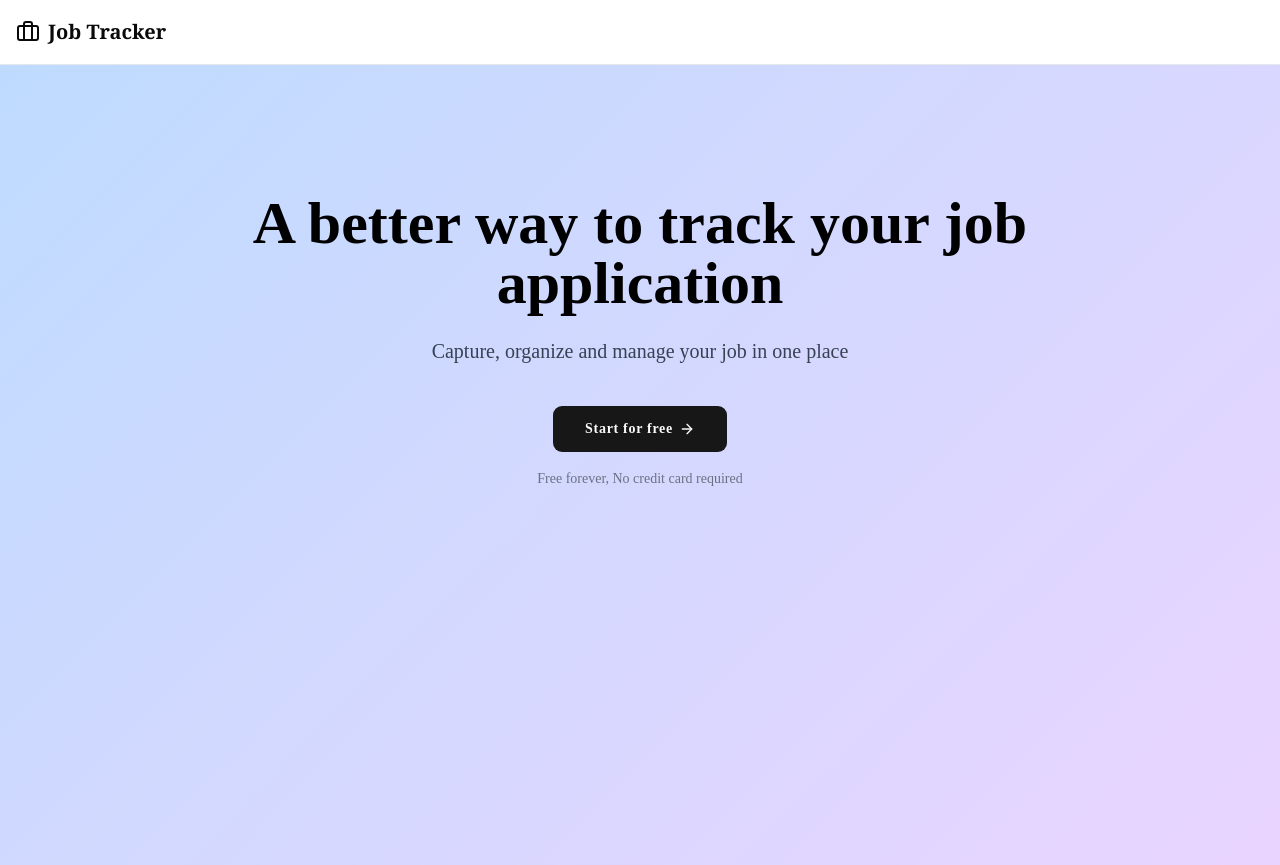
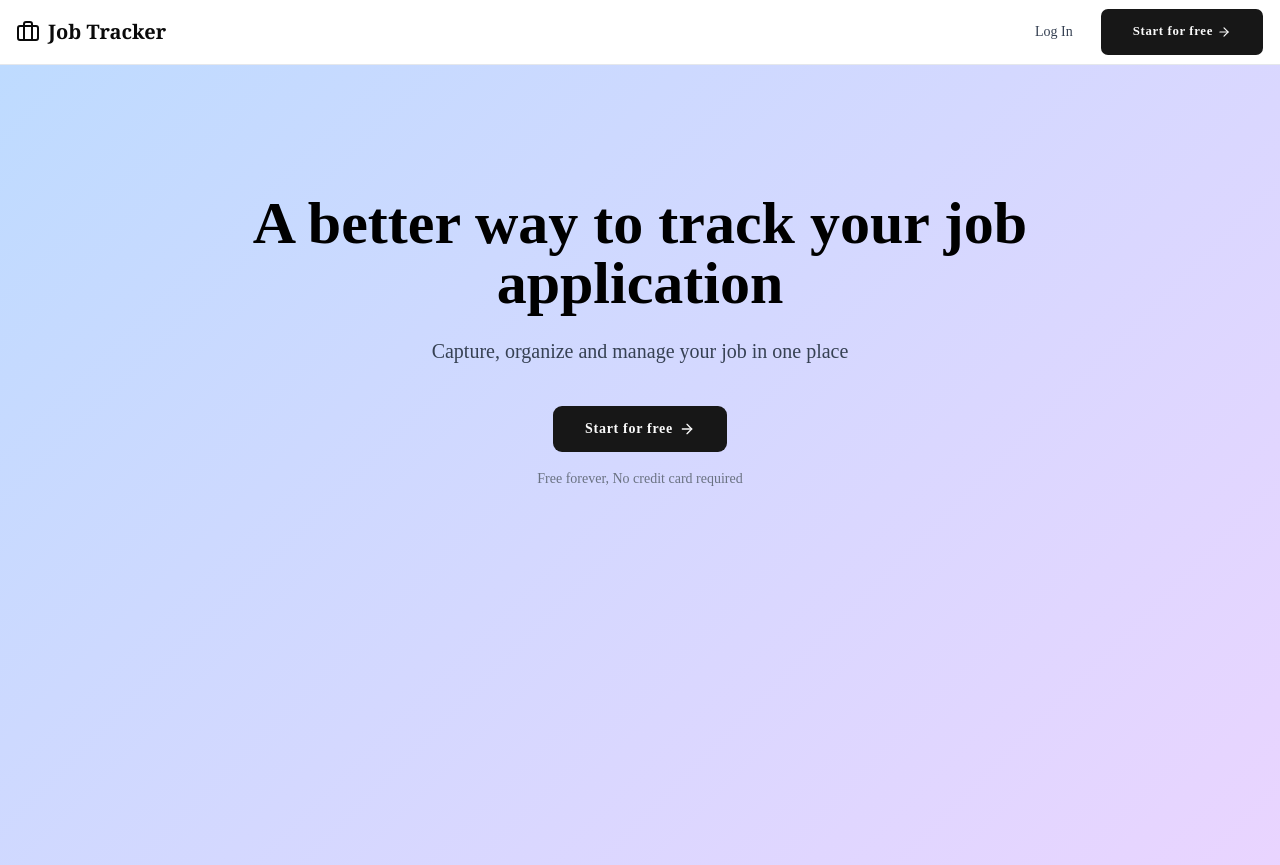
Before and after one commit to Azamat-JS/Next-full-stack, a Next.js app: page / in a window 1280 px wide. Built offline with nearby package versions, Linux system fonts and the light colour scheme.

Commit message:
udpated navbar UI

```diff
--- a/app/globals.css
+++ b/app/globals.css
@@ -125,9 +125,11 @@ body {
   * {
     @apply border-border outline-ring/50;
   }
+
   body {
     @apply bg-background text-foreground;
   }
+
   html {
     @apply font-sans;
   }
--- a/components/navbar.tsx
+++ b/components/navbar.tsx
@@ -1,14 +1,23 @@
-import { Briefcase } from 'lucide-react'
+import { ArrowRight, Briefcase } from 'lucide-react'
 import Link from 'next/link'
+import { Button } from './ui/button'
 
 const Navbar = () => {
     return (
         <nav className='border-b border-gray-200 bg-white'>
-            <div className=' flex h-16 items-center px-4'>
+            <div className='container mx-auto flex h-16 items-center px-4 justify-between'>
                 <Link href={'/'} className='flex items-center space-x-2 gap-2 text-xl font-semibold font-serif'>
                     <Briefcase />
                     Job Tracker
                 </Link>
+                <div className='flex items-center gap-4'>
+                    <Link href={'sign-up'} className='text-gray-700 hover:text-black'>
+                        <Button variant="ghost" className="text-gray-700 hover:text-black">Log In</Button>
+                    </Link>
+                    <Link href={'sign-in'}>
+                        <Button size={'sm'} className="group h-12 px-8 hover:scale-105 font-bold tracking-wider" variant={'default'}>Start for free <ArrowRight className="transition-transform duration-300 group-hover:translate-x-2" /></Button>
+                    </Link>
+                </div>
             </div>
         </nav>
     )
```
Also changed, not shown: app/(auth)/sign-up copy 2/page.tsx (renamed from app/(auth)/dashboard/page.tsx).
